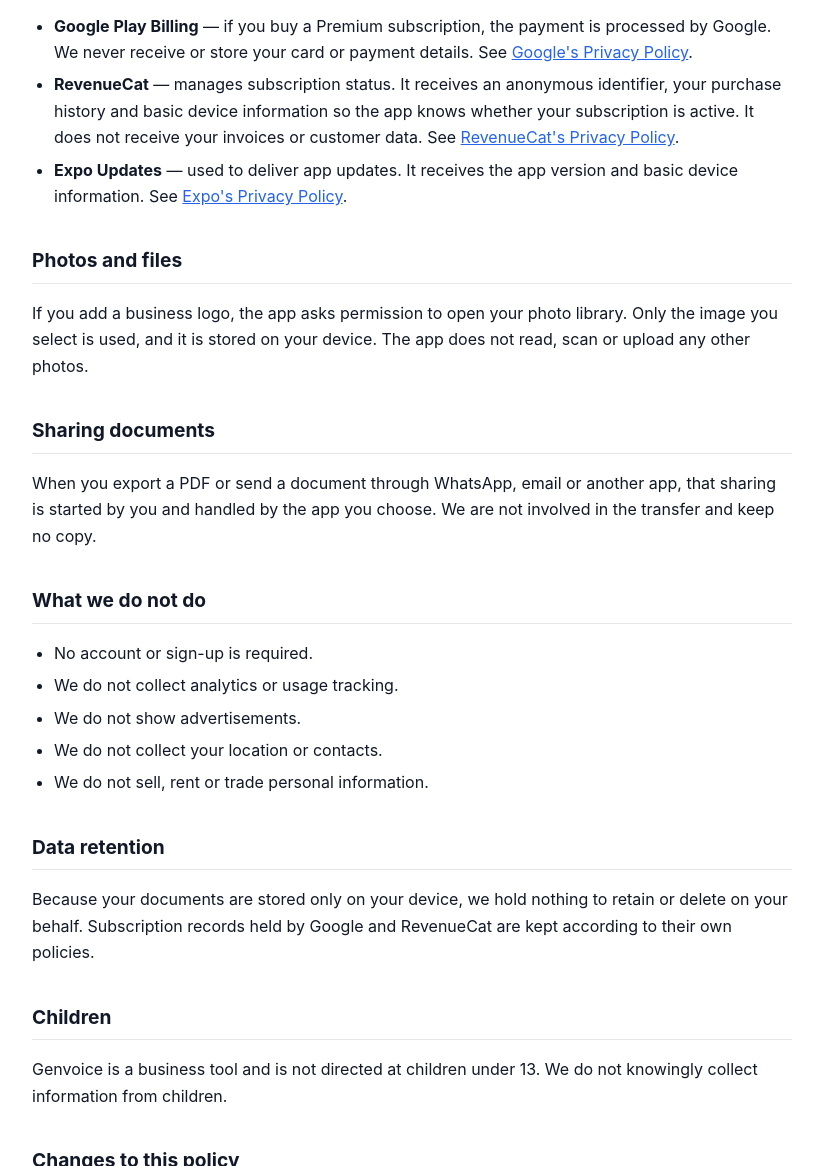
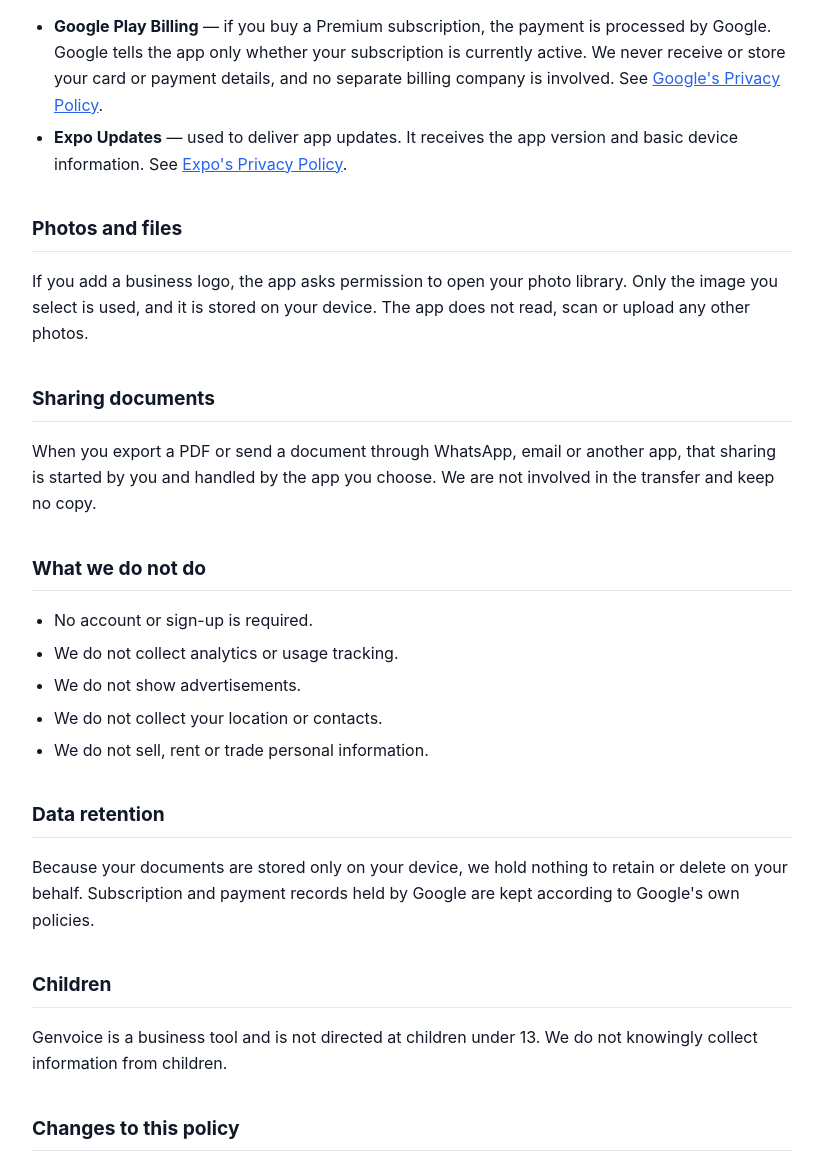
Before and after one commit to unsurep/genvoice-legal, a plain HTML site: page index.html in a window 1280 px wide. Shown: the part 900-2066 px from the top of the page, without its empty margins (228-1051 px from the left). Drawn offline with Linux system fonts and the light colour scheme.

Commit message:
Add files via upload

```diff
--- a/index.html
+++ b/index.html
@@ -70,16 +70,10 @@
 <ul>
   <li>
     <strong>Google Play Billing</strong> — if you buy a Premium subscription, the
-    payment is processed by Google. We never receive or store your card or payment
-    details. See
+    payment is processed by Google. Google tells the app only whether your
+    subscription is currently active. We never receive or store your card or
+    payment details, and no separate billing company is involved. See
     <a href="https://policies.google.com/privacy">Google's Privacy Policy</a>.
-  </li>
-  <li>
-    <strong>RevenueCat</strong> — manages subscription status. It receives an
-    anonymous identifier, your purchase history and basic device information so the
-    app knows whether your subscription is active. It does not receive your invoices
-    or customer data. See
-    <a href="https://www.revenuecat.com/privacy">RevenueCat's Privacy Policy</a>.
   </li>
   <li>
     <strong>Expo Updates</strong> — used to deliver app updates. It receives the app
@@ -114,8 +108,8 @@
 <h2>Data retention</h2>
 <p>
   Because your documents are stored only on your device, we hold nothing to retain
-  or delete on your behalf. Subscription records held by Google and RevenueCat are
-  kept according to their own policies.
+  or delete on your behalf. Subscription and payment records held by Google are
+  kept according to Google's own policies.
 </p>
 
 <h2>Children</h2>
```
Also changed, not shown: delete-data.html (+0 -5 lines).
